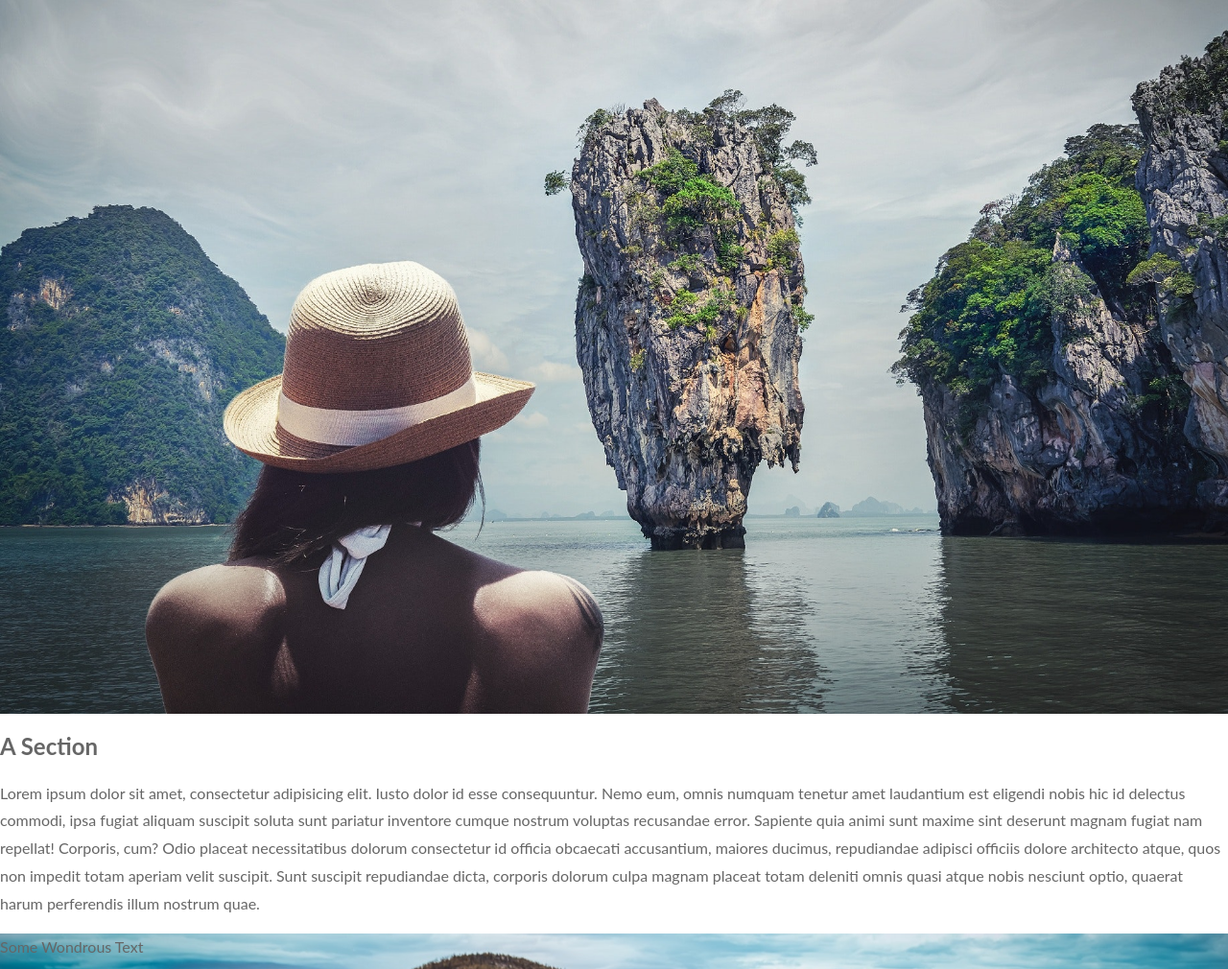
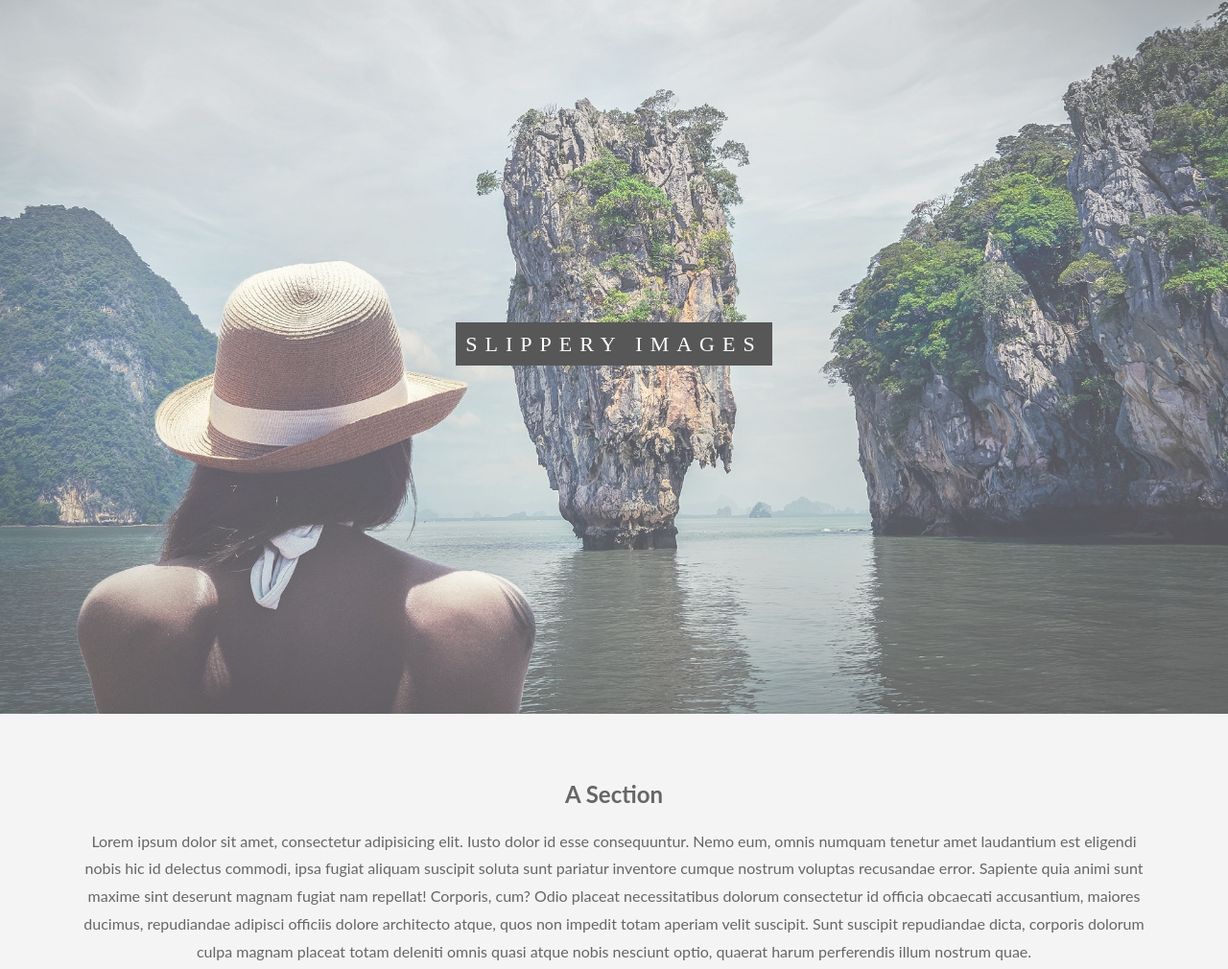
Before and after one commit to RayMathew/parallaxWebsite, a website: page index.html in a window 1280 px wide. Shown: the part 56-1066 px from the top of the page at 96% size. Drawn offline with Linux system fonts and the light colour scheme; a web font is replaced by a local one.

Commit message:
final commit

```diff
--- a/css/style.css
+++ b/css/style.css
@@ -8,23 +8,68 @@ body, html {
     height: 100%;
 }
 
+.title{
+    font-family: 'Gaegu';
+}
+
+.img1, .img2, .img3 {
+    position: relative;
+    opacity: 0.7;
+    background-position: center;
+    background-size: cover;
+
+    background-repeat: no-repeat;
+    background-attachment: fixed;
+    /* background- */
+
+}
+
 .img1{
-    background: url('../img/back-view-clouds-cloudy-458555.jpg');
+    background-image: url('../img/back-view-clouds-cloudy-458555.jpg');
     min-height: 100%;
-    background-size: cover;
-    background-repeat: no-repeat;
 }
 
 .img2{
-    background: url('../img/pexels-photo-221395.jpeg');
+    background-image: url('../img/pexels-photo-221395.jpeg');
     min-height: 400px;
-    background-size: cover;
-    background-repeat: no-repeat;
 }
 
 .img3{
-    background: url('../img/pexels-photo-889851.jpeg');
+    background-image: url('../img/pexels-photo-889851.jpeg');
     min-height: 400px;
-    background-size: cover;
-    background-repeat: no-repeat;
 }
+
+.section {
+    text-align: center;
+    padding: 50px 80px;
+}
+
+.section-light{
+    background-color: #f4f4f4;
+}
+
+.section-dark{
+    background-color: #282e34;
+    color: #ddd;
+}
+
+.text{
+    position: absolute;
+    top: 50%;
+    width: 100%;
+    font-size: 22px;
+    letter-spacing: 8px;
+    color: black;
+    text-align: center;
+    text-transform: uppercase;
+}
+
+.text .border {
+    padding: 10px;
+    background-color: #111;
+    color: white;
+}
+
+.text .border.trans {
+    background-color: transparent;
+}
--- a/index.html
+++ b/index.html
@@ -4,14 +4,15 @@
     <meta charset="UTF-8">
     <meta name="viewport" content="width=device-width, initial-scale=1.0">
     <meta http-equiv="X-UA-Compatible" content="ie=edge">
-    <title>Sneaky Images, You Say?</title>
+    <title>Slippery Images, You Say?</title>
+    <link href="https://fonts.googleapis.com/css?family=Gaegu" rel="stylesheet">
     <link rel="stylesheet" href="css/style.css">
 </head>
 <body>
     <div class="img1">
         <div class="text">
-            <span class="border">
-                Sneaky Images
+            <span class="border title">
+                Slippery Images
             </span>
         </div>
     </div>
@@ -23,7 +24,7 @@
     </section>
     <div class="img2">
         <div class="text">
-            <span class="border">
+            <span class="border trans">
                 Some Wondrous Text
             </span>
         </div>
@@ -41,7 +42,7 @@
             </span>
         </div>
     </div>
-    <section class="section section-dark">
+    <section class="section section-light">
         <h2>Final Section</h2>
         <p>
             Lorem ipsum dolor sit amet, consectetur adipisicing elit. Iusto dolor id esse consequuntur. Nemo eum, omnis numquam tenetur amet laudantium est eligendi nobis hic id delectus commodi, ipsa fugiat aliquam suscipit soluta sunt pariatur inventore cumque nostrum voluptas recusandae error. Sapiente quia animi sunt maxime sint deserunt magnam fugiat nam repellat! Corporis, cum? Odio placeat necessitatibus dolorum consectetur id officia obcaecati accusantium, maiores ducimus, repudiandae adipisci officiis dolore architecto atque, quos non impedit totam aperiam velit suscipit. Sunt suscipit repudiandae dicta, corporis dolorum culpa magnam placeat totam deleniti omnis quasi atque nobis nesciunt optio, quaerat harum perferendis illum nostrum quae.
@@ -50,7 +51,7 @@
     <div class="img1">
         <div class="text">
             <span class="border">
-                Sneaky Images
+                Slippery Images
             </span>
         </div>
     </div>
```
Also changed, not shown: README.md (added).
